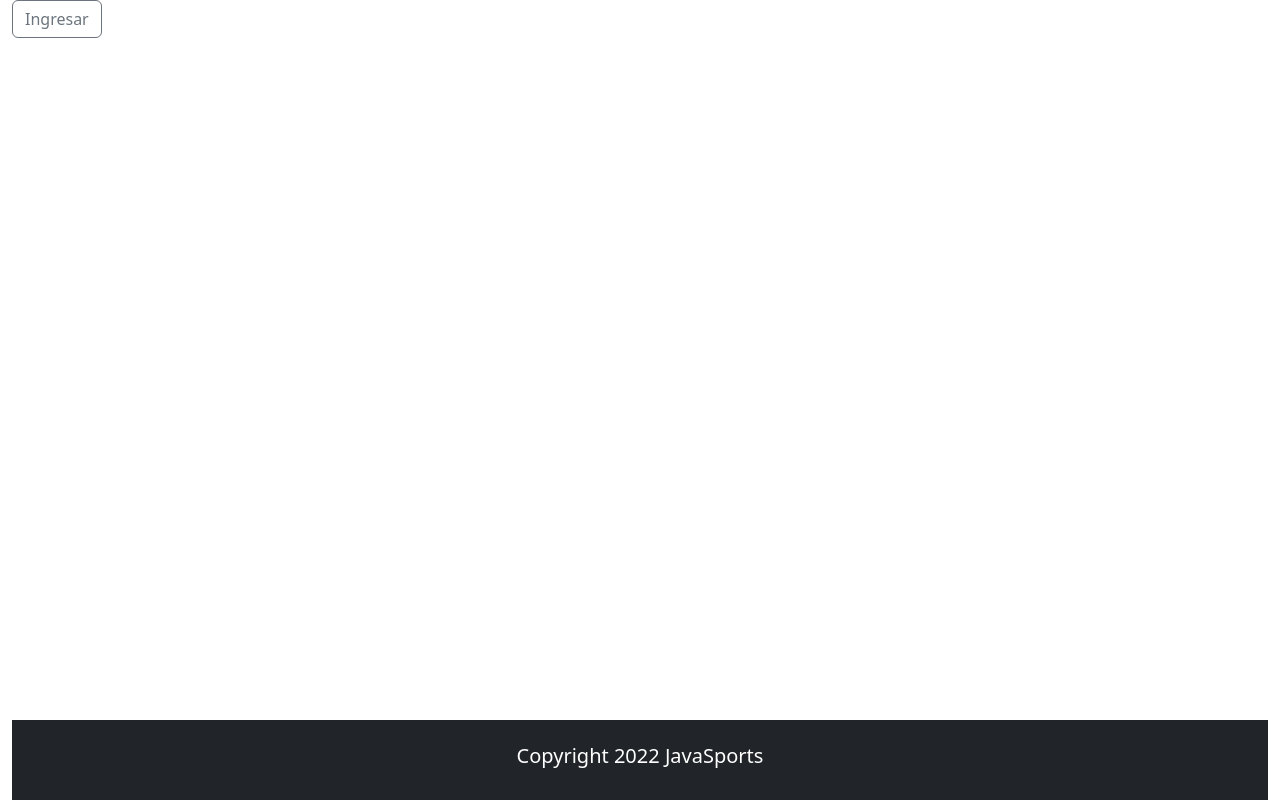
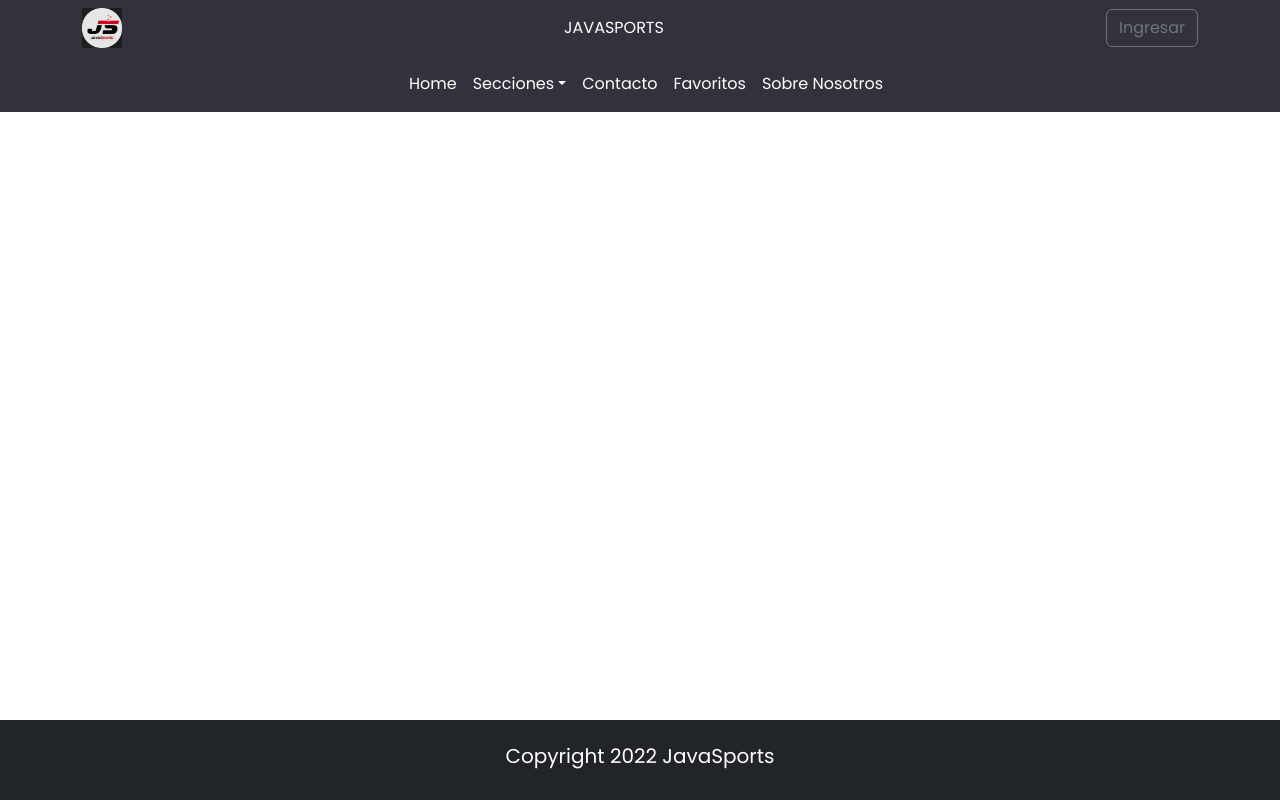
Before and after one commit to AESALVA/JavaSports, a React (Create React App) app: page / in a window 1280 px wide. Built offline with nearby package versions, Linux system fonts and the light colour scheme.

Commit message:
Creo el header y agrego estilos

```diff
--- a/public/index.html
+++ b/public/index.html
@@ -24,6 +24,12 @@
       work correctly both with client-side routing and a non-root public URL.
       Learn how to configure a non-root public URL by running `npm run build`.
     -->
+    <link rel="preconnect" href="https://fonts.googleapis.com" />
+    <link rel="preconnect" href="https://fonts.gstatic.com" crossorigin />
+    <link
+      href="https://fonts.googleapis.com/css2?family=Poppins:wght@200;400;600&display=swap"
+      rel="stylesheet"
+    />
     <title>React App</title>
   </head>
   <body>
--- /dev/null
+++ b/src/components/Header.jsx
@@ -0,0 +1,77 @@
+import Container from "react-bootstrap/Container";
+import Nav from "react-bootstrap/Nav";
+import Navbar from "react-bootstrap/Navbar";
+import NavDropdown from "react-bootstrap/NavDropdown";
+import { Button } from "react-bootstrap";
+import { useState } from "react";
+import LoginModal from "./LoginModal";
+import "../styles/header.css";
+
+const Header = (auth, login, logout, validate, setAuth) => {
+  const [show, setShow] = useState(false);
+
+  const handleClose = () => setShow(false);
+  const handleShow = () => setShow(true);
+
+  return (
+    <>
+      <Navbar className="colorNav d-none d-md-block mx-0 d-flex ">
+        <Container>
+          <div>
+            <img
+              alt="logo"
+              src="../img/LogoJS.jpg"
+              width="40"
+              height="40"
+              className="d-inline-block align-top"
+            />{" "}
+          </div>
+          <div>JAVASPORTS</div>
+          <div>
+            <LoginModal
+              login={login}
+              logout={logout}
+              setAuth={setAuth}
+              validate={validate}
+              auth={auth}
+            />
+          </div>
+        </Container>
+      </Navbar>
+      <Navbar className="colorNav" expand="md">
+        <Container className="pe-0">
+          <Navbar.Brand href="#home" className="d-md-none">
+            <img src="../img/LogoJS.jpg" alt="logo" id="headerLogo" />
+          </Navbar.Brand>
+          <span>
+            <Navbar.Toggle aria-controls="basic-navbar-nav" />
+          </span>
+          <Navbar.Collapse
+            className="justify-content-center"
+            id="basic-navbar-nav"
+          >
+            <div>
+              <Nav className="me-auto" id="headerLinks">
+                <Nav.Link href="#home">Home</Nav.Link>
+                <NavDropdown title="Secciones" id="basic-nav-dropdown">
+                  <NavDropdown.Item href="#action/3.1">Fútbol</NavDropdown.Item>
+                  <NavDropdown.Item href="#action/3.2">Hockey</NavDropdown.Item>
+                  <NavDropdown.Item href="#action/3.3">Tenis</NavDropdown.Item>
+                  <NavDropdown.Item href="#action/3.4">Boxeo</NavDropdown.Item>
+                </NavDropdown>
+                <Nav.Link href="#link">Contacto</Nav.Link>
+                <Nav.Link href="#link">Favoritos</Nav.Link>
+                <Nav.Link href="#link">Sobre Nosotros</Nav.Link>
+              </Nav>
+            </div>
+          </Navbar.Collapse>
+        </Container>
+      </Navbar>
+
+      <br />
+      <br />
+    </>
+  );
+};
+
+export default Header;
--- a/src/components/Landing.jsx
+++ b/src/components/Landing.jsx
@@ -1,28 +1,9 @@
-import { Button } from "react-bootstrap"
+import { Button } from "react-bootstrap";
 import { useState } from "react";
 import LoginModal from "./LoginModal";
 
+const Landing = () => {
+  return <div>Landing</div>;
+};
 
-
-
-const Landing = (auth,
-  login,
-  logout,
-  validate,
-  setAuth) => {
-  const [show, setShow] = useState(false);
-
-  const handleClose = () => setShow(false);
-  const handleShow = () => setShow(true);
-  return (
-    <div>
-  <LoginModal login={login}
-        logout={logout}
-        setAuth={setAuth}
-        validate={validate}
-        auth={auth} />
-  </div>
-  )
-}
-
-export default Landing
+export default Landing;
--- /dev/null
+++ b/src/styles/header.css
@@ -0,0 +1,21 @@
+.colorNav {
+  background-color: var(--darkColor);
+}
+
+#headerLogo {
+  width: 40px;
+  height: 40px;
+}
+
+/* cambio el color del boton menu hamburguesa */
+span .navbar-Toggle {
+  border: none;
+}
+.navbar-toggler-icon {
+  background-image: url(../img/menu_hamburguesa.png);
+  background-size: 48px;
+}
+
+#headerLinks .nav-link {
+  color: white;
+}
--- a/src/styles/styles.css
+++ b/src/styles/styles.css
@@ -1,20 +1,28 @@
-*{
+:root {
+  --darkColor: #33313b;
+  --grayColor: #413f4a;
+  --redColor: #d05037;
+  --orangeColor: #ff4c29;
+}
+
+* {
   padding: 0;
   border: 0;
   box-sizing: border-box;
-    color:white;
+  color: white;
+  font-family: "Poppins", sans-serif;
 }
-.logo{
+.logo {
   border-radius: 50%;
   margin: 1rem;
 }
-.modal_styles{
+.modal_styles {
   text-decoration: none;
 }
-.ModalPass{
-    opacity:.8;
+.ModalPass {
+  opacity: 0.8;
 }
-.FondoPass{
+.FondoPass {
   overflow: hidden;
   filter: saturate(20%) contrast(1.7);
   max-height: 92vh;
--- a/src/views/main.jsx
+++ b/src/views/main.jsx
@@ -1,35 +1,24 @@
+import React from "react";
+import Container from "react-bootstrap/Container";
+import { Link, Route, Routes } from "react-router-dom";
+import Footer from "../components/Footer";
+import Landing from "../components/Landing";
+import Aboutus from "../components/Aboutus";
+import Register from "../components/Register";
+import PassRecovery from "../components/PassRecovery";
+import Header from "../components/Header";
 
-import React from 'react'
-import Container from 'react-bootstrap/Container'
-import { Link, Route, Routes } from 'react-router-dom'
-import Footer from '../components/Footer'
-import Landing from '../components/Landing'
-import Aboutus from '../components/Aboutus'
-import Register from '../components/Register'
-import PassRecovery from '../components/PassRecovery';
-
-
-const Main = (auth,
-  login,
-  logout,
-  validate,
-  setAuth) => {
+const Main = (auth, login, logout, validate, setAuth) => {
   return (
-
-    <Container fluid className="min-vh-100 d-flex flex-column">
+    <Container fluid className="min-vh-100 d-flex flex-column p-0">
+      <Header />
       <Routes>
         <Route element={<Aboutus />} path="/Aboutus"></Route>
-    <Route element={<Landing login={login}
-        logout={logout}
-        setAuth={setAuth}
-        validate={validate}
-        auth={auth}
-        />} path="/" ></Route>
+        <Route element={<Landing />} path="/"></Route>
         <Route element={<Register />} path="/Register"></Route>
         <Route element={<PassRecovery />} path="/PassRecovery"></Route>
-        </Routes>
-    <Footer />
-
+      </Routes>
+      <Footer />
     </Container>
   );
 };
```
Also changed, not shown: src/views/Header.jsx (deleted, +0 -7 lines), src/img/LogoJS.jpg (added), src/img/menu_hamburguesa.png (added). Lines whose indentation alone changed are shown as unchanged.
